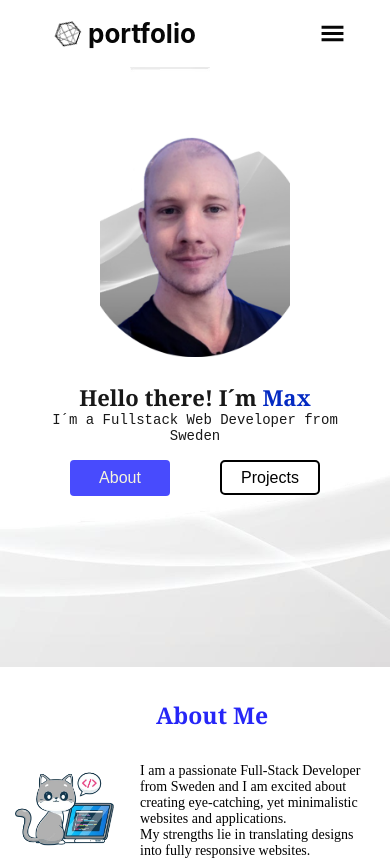
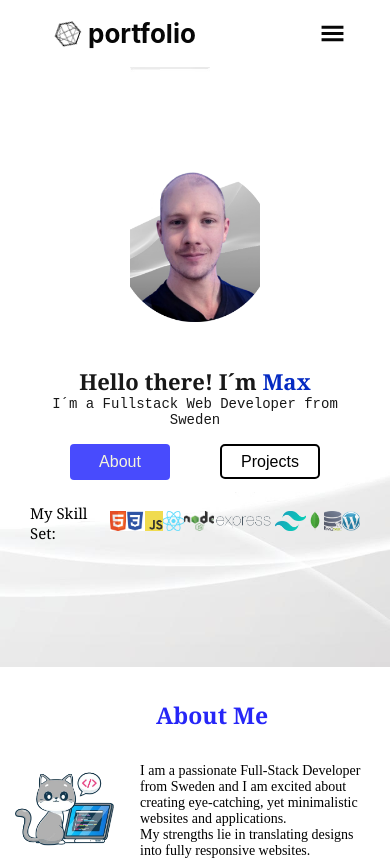
Before and after one commit to MaaX59/my_portfolio, a React (Create React App) app: page / in a window 390 px wide. Shown: the top 860 px of the page. Built offline with nearby package versions, Linux system fonts and the light colour scheme.

Commit message:
tech stack added to header

```diff
--- a/src/containers/About/About.css
+++ b/src/containers/About/About.css
@@ -3,7 +3,7 @@
   flex-direction: column;
   justify-content: space-between;
   align-items: center;
-  height: 700px;
+  height: 550px;
   width: 100%;
   /* background: rgb(158, 158, 158); */
   /* background-image: linear-gradient(
--- a/src/containers/About/About.jsx
+++ b/src/containers/About/About.jsx
@@ -1,15 +1,15 @@
 import React from "react";
 import BackgroundAnimation from "../../components/backgroundAnimation";
 import Cat from "../../images/cat2.png";
-import html from "../../images/html.png";
-import css from "../../images/css.png";
-import js from "../../images/js.png";
-import react from "../../images/react.png";
-import node from "../../images/node2.png";
-import tailwind from "../../images/tailwind.png";
-import express from "../../images/Expressjs.png";
-import mysql from "../../images/mysql.png";
-import mongodb from "../../images/mongodb.png";
+// import html from "../../images/html.png";
+// import css from "../../images/css.png";
+// import js from "../../images/js.png";
+// import react from "../../images/react.png";
+// import node from "../../images/node2.png";
+// import tailwind from "../../images/tailwind.png";
+// import express from "../../images/Expressjs.png";
+// import mysql from "../../images/mysql.png";
+// import mongodb from "../../images/mongodb.png";
 import "./About.css";
 
 const About = () => {
@@ -42,7 +42,7 @@ const About = () => {
         </div>
       </div>
 
-      <div className="app__about-techstack">
+      {/* <div className="app__about-techstack">
         <div>
           {" "}
           <span className="title">My Skill Set</span>
@@ -85,7 +85,7 @@ const About = () => {
             <img src={mysql} alt="mysql logo" />{" "}
           </li>
         </ul>
-      </div>
+      </div> */}
       {/* <div className="app__about_bottom">
         <span>Have a look at my projects!</span>
       </div> */}
--- a/src/containers/Contact/contact.css
+++ b/src/containers/Contact/contact.css
@@ -2,9 +2,9 @@
   display: flex;
   /* background: rgb(2, 1, 26); */
   /* background-image: linear-gradient(-25deg, rgb(0, 0, 0) 0%, rgb(0, 0, 51) 100%); */
-  background: rgb(207, 207, 207);
+  background-color: rgb(226, 228, 253);
   flex-direction: column;
-  padding: 2rem 0;
+  padding: 1rem 0;
   font-family: "Cormorant Upright";
 }
 .app__contact-content {
--- a/src/containers/Header/header.css
+++ b/src/containers/Header/header.css
@@ -88,8 +88,8 @@
   border-radius: 8px;
 }
 .app__header-intro-second img {
-  height: 350px;
-  width: 320px;
+  height: 280px;
+
   margin-bottom: 6rem;
   border-radius: 50px;
 }
@@ -98,10 +98,20 @@
 }
 .app__header-techstack {
   display: flex;
+  position: absolute;
   justify-content: center;
   align-items: center;
   margin-top: 1rem;
-  width: 600px;
+  width: 800px;
+  top: 80%;
+}
+.app__header-techstack-title span {
+  color: rgb(0, 0, 0);
+  width: 150px;
+  justify-content: center;
+  font-family: Cambria, Cochin, Georgia, Times, "Times New Roman", serif;
+  font-size: 24px;
+  display: flex;
 }
 .app__header-techstack ul {
   display: flex;
@@ -110,7 +120,7 @@
   justify-content: space-around;
 }
 .app__header-techstack img {
-  height: 27px;
+  height: 30px;
 }
 
 @media screen and (max-width: 978px) {
@@ -139,8 +149,8 @@
   }
   .app__header-intro-first {
     z-index: 3;
-    margin-top: 9rem;
-    width: 98vw;
+    margin-top: 7rem;
+    width: 100%;
   }
   .app__header-intro-second img {
     height: 250px;
@@ -154,8 +164,27 @@
 
     border-radius: 0;
   }
+  .app__header-intro-second img {
+    height: 190px;
+    width: 170px;
+  }
+  .app__header-techstack {
+    width: 580px;
+    top: 70%;
+  }
+  .app__header-techstack-title span {
+    width: 120px;
+    font-size: 20px;
+  }
+
+  .app__header-techstack img {
+    height: 25px;
+  }
 }
-@media screen and (max-width: 588px) {
+/* @media screen and (max-width: 588px) {
+  .app__header {
+    height: 900px;
+  }
   .app__header-intro-second img {
     height: 220px;
     width: 190px;
@@ -165,12 +194,12 @@
     font-size: 25px;
   }
   .app__header h2 {
-    font-size: 17px;
+    font-size: 30px;
   }
   .app__header h3 {
-    font-size: 15px;
+    font-size: 19px;
   }
-}
+} */
 @media screen and (max-width: 588px) {
   .app__header-intro h1,
   span {
@@ -182,4 +211,18 @@
   .app__header h3 {
     font-size: 11px;
   }
+  .app__header-techstack {
+    width: 330px;
+  }
+  .app__header-techstack-title span {
+    width: 80px;
+    font-size: 15px;
+  }
+  .app__header-techstack img {
+    height: 20px;
+  }
+  .app__header-intro-second img {
+    height: 150px;
+    width: 130px;
+  }
 }
--- a/src/containers/Header/header.jsx
+++ b/src/containers/Header/header.jsx
@@ -1,7 +1,17 @@
 import React from "react";
 import "./header.css";
 
+import html from "../../images/html.png";
+import css from "../../images/css.png";
+import js from "../../images/js.png";
+import react from "../../images/react.png";
+import node from "../../images/node2.png";
+import tailwind from "../../images/tailwind.png";
+import express from "../../images/Expressjs.png";
+import mysql from "../../images/mysql.png";
+import mongodb from "../../images/mongodb.png";
 import headshot from "../../images/round-headshot2.png";
+import wordpress from "../../images/wordpress.png";
 import bg from "../../images/waves2.jpg";
 
 const Header = () => {
@@ -28,6 +38,54 @@ const Header = () => {
           <img src={headshot} alt="headshot" />
         </div>
       </div>
+      <div className="app__header-techstack">
+        <div className="app__header-techstack-title">
+          {" "}
+          <span>My Skill Set:</span>
+        </div>
+        <ul>
+          <li>
+            {" "}
+            <img src={html} alt="html logo" />{" "}
+          </li>
+          <li>
+            {" "}
+            <img src={css} alt="css logo" />{" "}
+          </li>
+          <li>
+            {" "}
+            <img src={js} alt="js logo" />{" "}
+          </li>
+          <li>
+            {" "}
+            <img src={react} alt="react logo" />{" "}
+          </li>
+          <li>
+            {" "}
+            <img src={node} alt="node logo" />{" "}
+          </li>
+          <li>
+            {" "}
+            <img src={express} alt="express logo" />{" "}
+          </li>
+          <li>
+            {" "}
+            <img src={tailwind} alt="tailwind logo" />{" "}
+          </li>
+          <li>
+            {" "}
+            <img src={mongodb} alt="mongodb logo" />{" "}
+          </li>
+          <li>
+            {" "}
+            <img src={mysql} alt="mysql logo" />{" "}
+          </li>
+          <li>
+            {" "}
+            <img src={wordpress} alt="wordpress logo" />{" "}
+          </li>
+        </ul>
+      </div>
     </div>
   );
 };
--- a/src/containers/Navbar/navbar.jsx
+++ b/src/containers/Navbar/navbar.jsx
@@ -18,13 +18,13 @@ const Navbar = () => {
         <div className="app__navbar-links">
           <ul>
             <li>
+              <a href="#about">About</a>
+            </li>
+            <li>
               <a href="#frontend">Frontend</a>
             </li>
             <li>
               <a href="#fullstack">Fullstack</a>
-            </li>
-            <li>
-              <a href="#technologies">Technologies</a>
             </li>
           </ul>
         </div>
```
Also changed, not shown: src/images/about.jpg (added), src/images/wordpress.png (added).
